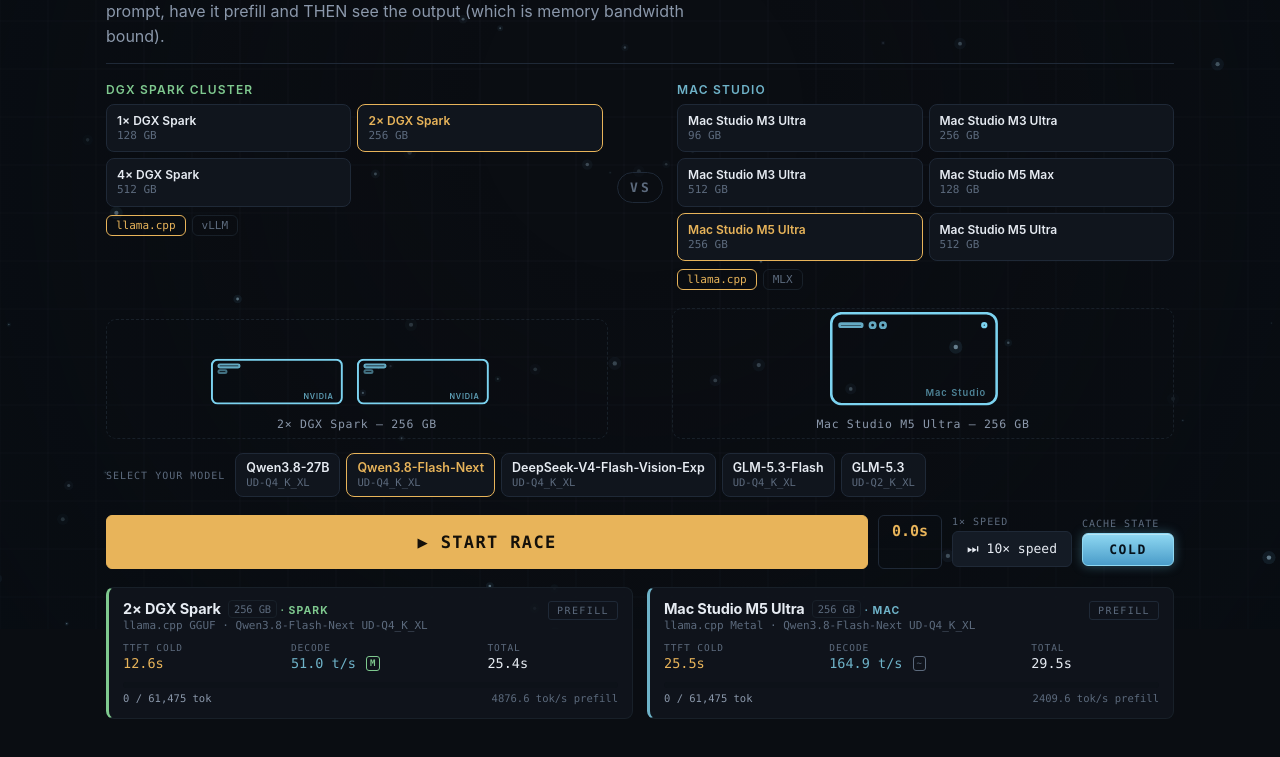
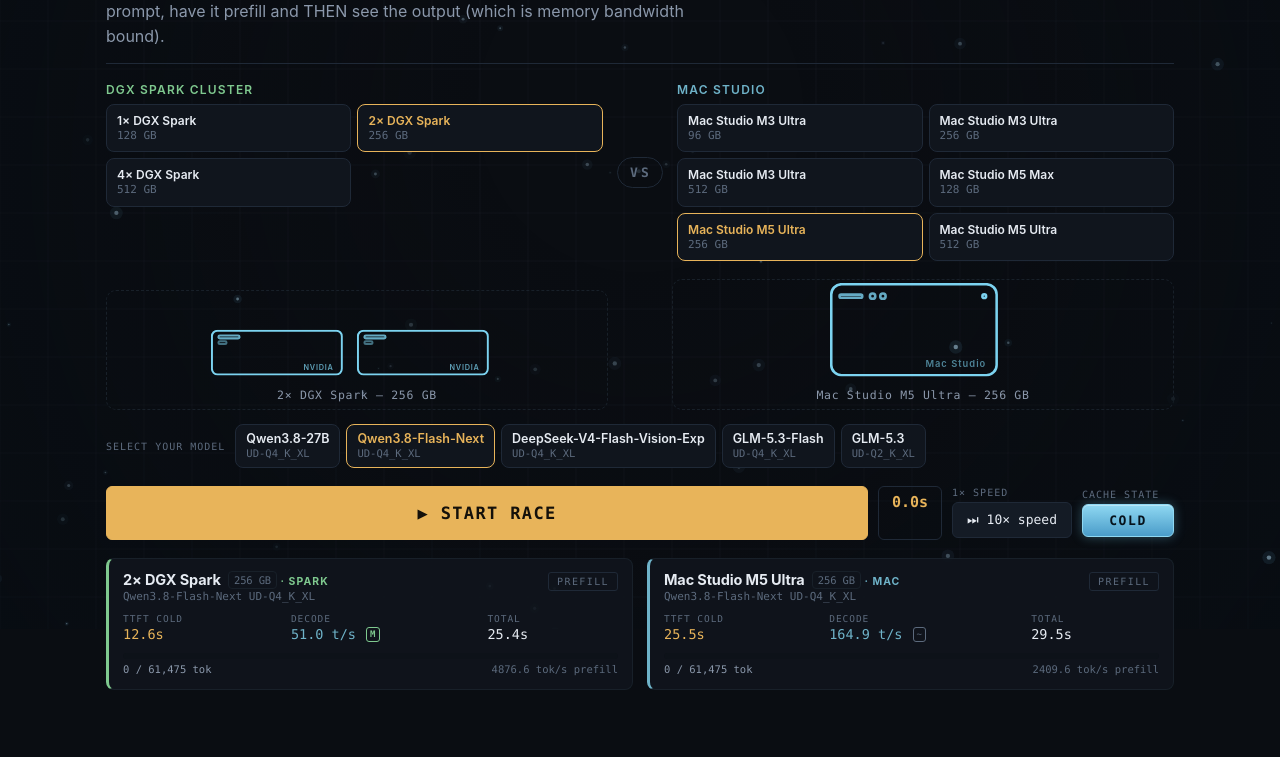
Before and after one commit to EugeneClaw/DGX-Mac-Prefill-Sim, a plain HTML site: page index.html in a window 1280 px wide. Shown: the part 171-928 px from the top of the page. After the commit the page ends 901 px from the top, so only its background shows below. Drawn offline with Linux system fonts and the light colour scheme.

Commit message:
remove serving-stack options and provenance section; numbers based on credible sources, local testing, and Apple-announced comparisons for pre-release hardware

```diff
--- a/index.html
+++ b/index.html
@@ -61,7 +61,6 @@
     <div class="picker side-a">
       <h2 class="picker-title">DGX Spark Cluster</h2>
       <div class="picker-grid" id="pick-a"></div>
-      <div class="stack-row" id="stack-a"></div>
     </div>
     <div class="picker-mid">
       <div class="vs-badge">VS</div>
@@ -69,7 +68,6 @@
     <div class="picker side-b">
       <h2 class="picker-title">Mac Studio</h2>
       <div class="picker-grid" id="pick-b"></div>
-      <div class="stack-row" id="stack-b"></div>
     </div>
   </section>
 
--- a/race.js
+++ b/race.js
@@ -5,18 +5,18 @@
 const reducedMotion = window.matchMedia("(prefers-reduced-motion: reduce)").matches;
 
 let DATA = null, TRANSCRIPT = null;
-const SEL = { a: 'spark-2', b: 'm5u-256', model: null, stackA: null, stackB: null };
+const SEL = { a: 'spark-2', b: 'm5u-256', model: null };
 
 const fmt1 = (x) => Number(x).toFixed(1);
 const fmt2 = (x) => Number(x).toFixed(2);
 const fmtInt = (x) => Math.round(Number(x)).toLocaleString("en-US");
 
-function laneFor(machineId, modelId, stackId) {
-  return DATA.lanes.find((l) => l.machine_id === machineId && l.model.id === modelId && l.stack.id === stackId);
+function laneFor(machineId, modelId) {
+  return DATA.lanes.find((l) => l.machine_id === machineId && l.model.id === modelId);
 }
 function currentLanes() {
-  const a = laneFor(SEL.a, SEL.model, SEL.stackA);
-  const b = laneFor(SEL.b, SEL.model, SEL.stackB);
+  const a = laneFor(SEL.a, SEL.model);
+  const b = laneFor(SEL.b, SEL.model);
   return [a, b].filter(Boolean);
 }
 
@@ -34,15 +34,10 @@
       b.innerHTML = `<span class="pk-label">${m.button ?? m.label}</span><span class="pk-ram">${m.ram}</span>`;
       b.addEventListener("click", () => {
         SEL[side] = m.id;
-        SEL[`stack${side.toUpperCase()}`] = m.stacks[0];
         syncAll();
       });
       wrap.appendChild(b);
     }
-    // stack toggles
-    const srow = $(`#stack-${side}`);
-    srow.innerHTML = "";
-    srow.dataset.side = side;
   }
   // model chips
   const mwrap = $("#model-chips");
@@ -57,32 +52,9 @@
   }
 }
 
-function buildStackToggles() {
-  for (const side of ['a', 'b']) {
-    const mach = DATA.machines.find((m) => m.id === SEL[side]);
-    const srow = $(`#stack-${side}`);
-    srow.innerHTML = "";
-    if (!mach) continue;
-    for (const s of mach.stacks) {
-      const b = document.createElement("button");
-      b.className = "stack-chip";
-      b.textContent = { 'llamacpp-gguf-cuda': 'llama.cpp', 'vllm-tp': 'vLLM', 'llamacpp-metal': 'llama.cpp', 'mlx': 'MLX' }[s] || s;
-      b.dataset.stack = s;
-      b.addEventListener("click", () => { SEL[`stack${side.toUpperCase()}`] = s; syncAll(); });
-      srow.appendChild(b);
-    }
-  }
-}
-
 function syncPickerUI() {
   $$(".pick").forEach((b) => b.classList.toggle("active", Object.values(SEL).includes(b.dataset.machine) && (b.closest('#pick-a') ? SEL.a === b.dataset.machine : SEL.b === b.dataset.machine)));
   $$(".model-chip").forEach((b) => b.classList.toggle("active", b.dataset.model === SEL.model));
-  for (const side of ['a', 'b']) {
-    const mach = DATA.machines.find((m) => m.id === SEL[side]);
-    const cur = SEL[`stack${side.toUpperCase()}`];
-    $$(`#stack-${side} .stack-chip`).forEach((b) => b.classList.toggle("active", b.dataset.stack === cur));
-    void mach;
-  }
 }
 
 // ---------- lanes ----------
@@ -106,7 +78,7 @@
       <div class="lane-head">
         <div>
           <div class="lane-name">${laneName(l)} <span class="ram-tag">${l.machine.ram}</span></div>
-          <div class="lane-sub">${l.stack.label} · ${l.model.name} ${l.quant.label}</div>
+          <div class="lane-sub">${l.model.name} ${l.quant.label}</div>
         </div>
         <span class="phase-tag" data-phase>PREFILL</span>
       </div>
@@ -134,7 +106,7 @@
 function buildResults(lanes, winnerId) {
   const w = lanes.find((l) => l.id === winnerId);
   const warm = warmMode();
-  $("#winner-line").textContent = `${laneName(w)} (${w.stack.label}) wins in ${fmt1(warm ? w.total_warm_s : w.total_cold_s)}s`;
+  $("#winner-line").textContent = `${laneName(w)} wins in ${fmt1(warm ? w.total_warm_s : w.total_cold_s)}s`;
   $("#results-sub").textContent =
     `prefill ${fmt1(warm ? w.ttft_warm_s : w.ttft_cold_s)}s @ ${fmt1(w.prefill_tps)} tok/s · ` +
     `reply ${fmt1(w.answer_s)}s @ ${fmt1(w.decode_tps)} t/s ${w.decode_measured ? "(measured)" : "(modelled)"}`;
@@ -489,12 +461,6 @@
     $("#start-btn").disabled = false;
     $("#start-btn").textContent = "▶ START RACE";
   }
-  // ensure stacks valid for the chosen machines
-  const ma = DATA.machines.find((m) => m.id === SEL.a);
-  const mb = DATA.machines.find((m) => m.id === SEL.b);
-  if (!ma.stacks.includes(SEL.stackA)) SEL.stackA = ma.stacks[0];
-  if (!mb.stacks.includes(SEL.stackB)) SEL.stackB = mb.stacks[0];
-  buildStackToggles();
   syncPickerUI();
   buildStage();
   const lanes = currentLanes();
```
Also changed, not shown: race-data.json, 1 other file.
